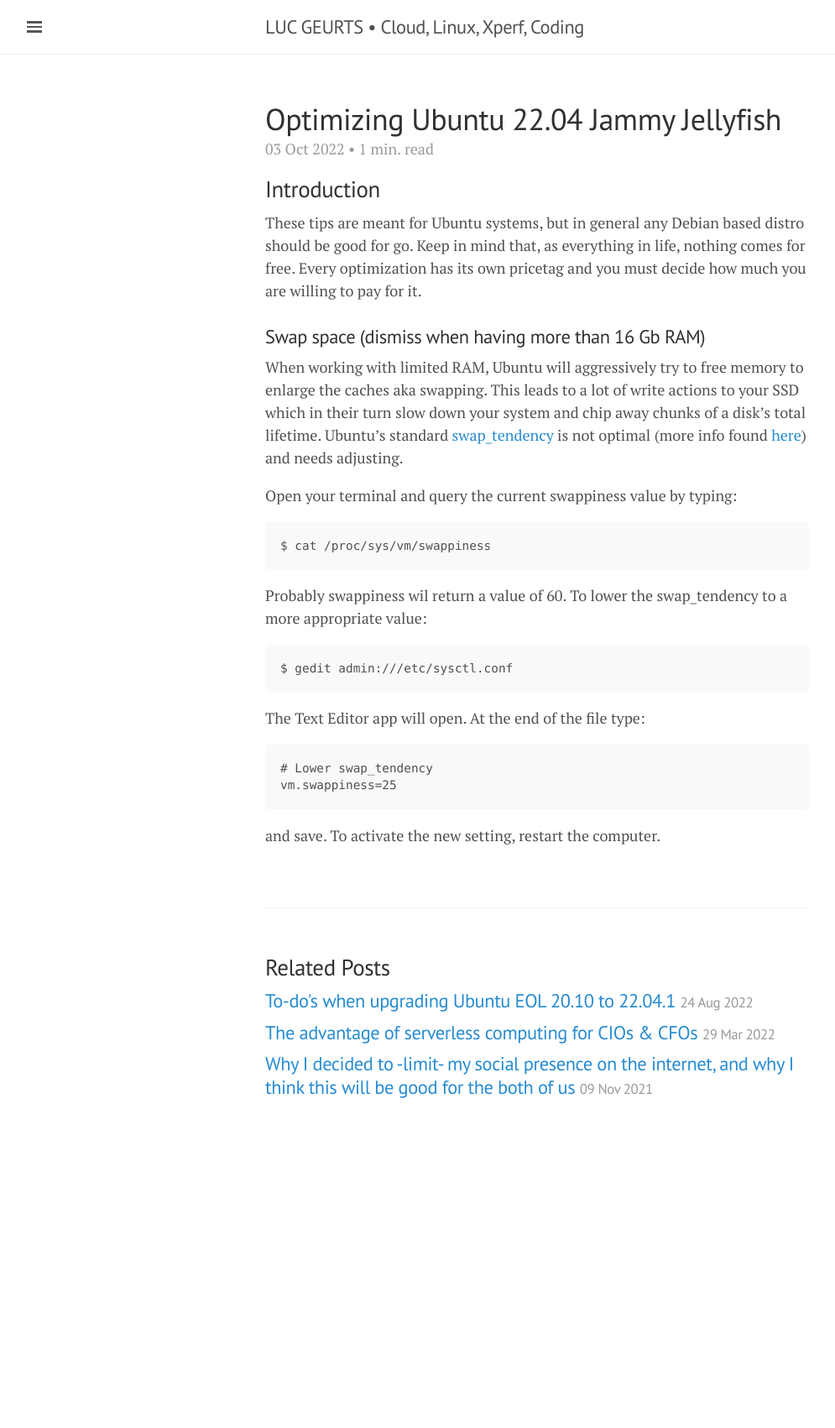
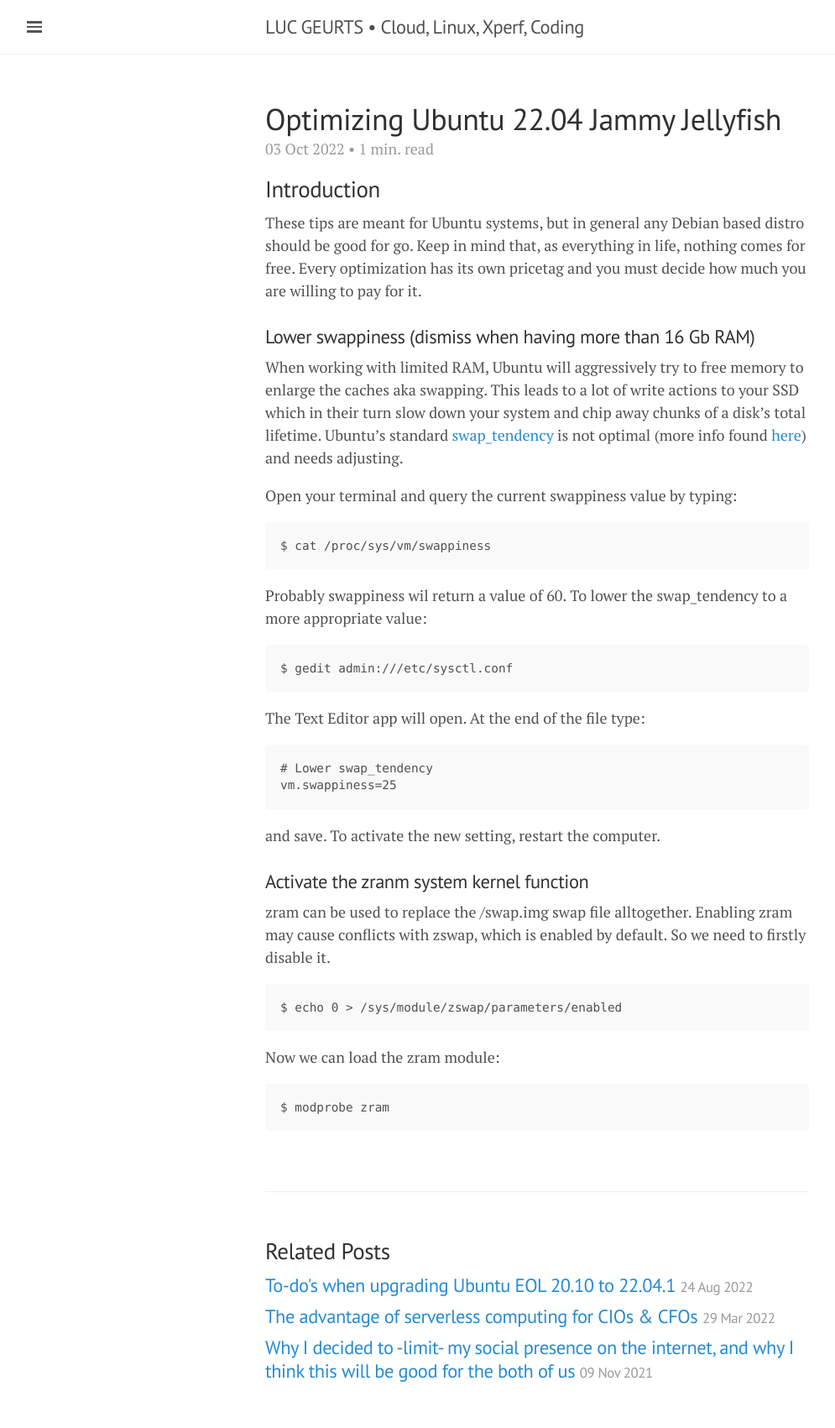
Before and after one commit to lgeurts/lgeurts.github.io, a Jekyll site: the page built from _posts/2022-10-03-optimizing-ubuntu-22.04-jammy-jellyfish.md, in a window 1280 px wide. Shown: the whole page at 84% size, without its empty margins (0-995 px from the left). Built offline with Jekyll 4.4.1, drawn with Linux system fonts in a browser that asks for light colours; nearby versions of some CDN libraries; comment, search, counter and statistics services are not loaded; before the commit the page ends 1363 px from its top, so only the background shows below that.

Commit message:
Update 2022-10-03-optimizing-ubuntu-22.04-jammy-jellyfish.md

````diff
--- a/_posts/2022-10-03-optimizing-ubuntu-22.04-jammy-jellyfish.md
+++ b/_posts/2022-10-03-optimizing-ubuntu-22.04-jammy-jellyfish.md
@@ -11,7 +11,7 @@
 These tips are meant for Ubuntu systems, but in general any Debian based distro should be good for go.
 Keep in mind that, as everything in life, nothing comes for free. Every optimization has its own pricetag and you must decide how much you are willing to pay for it.
 
-### Swap space (dismiss when having more than 16 Gb RAM)
+### Lower swappiness (dismiss when having more than 16 Gb RAM)
 When working with limited RAM, Ubuntu will aggressively try to free memory to enlarge the caches aka swapping. This leads to a lot of write actions to your SSD which in their turn slow down your system and chip away chunks of a disk's total lifetime.
 Ubuntu's standard [swap_tendency](https://unix.stackexchange.com/questions/134202/when-is-swap-triggered-or-how-to-calculate-swap-tendency#134206) is not optimal (more info found [here](https://rudd-o.com/linux-and-free-software/tales-from-responsivenessland-why-linux-feels-slow-and-how-to-fix-that)) and needs adjusting.
 
@@ -29,3 +29,14 @@
 vm.swappiness=25
 ```
 and save. To activate the new setting, restart the computer.
+
+### Activate the zranm system kernel function
+
+zram can be used to replace the /swap.img swap file alltogether. Enabling zram may cause conflicts with zswap, which is enabled by default. So we need to firstly disable it.
+```
+$ echo 0 > /sys/module/zswap/parameters/enabled
+```
+Now we can load the zram module:
+```
+$ modprobe zram
+```
````
